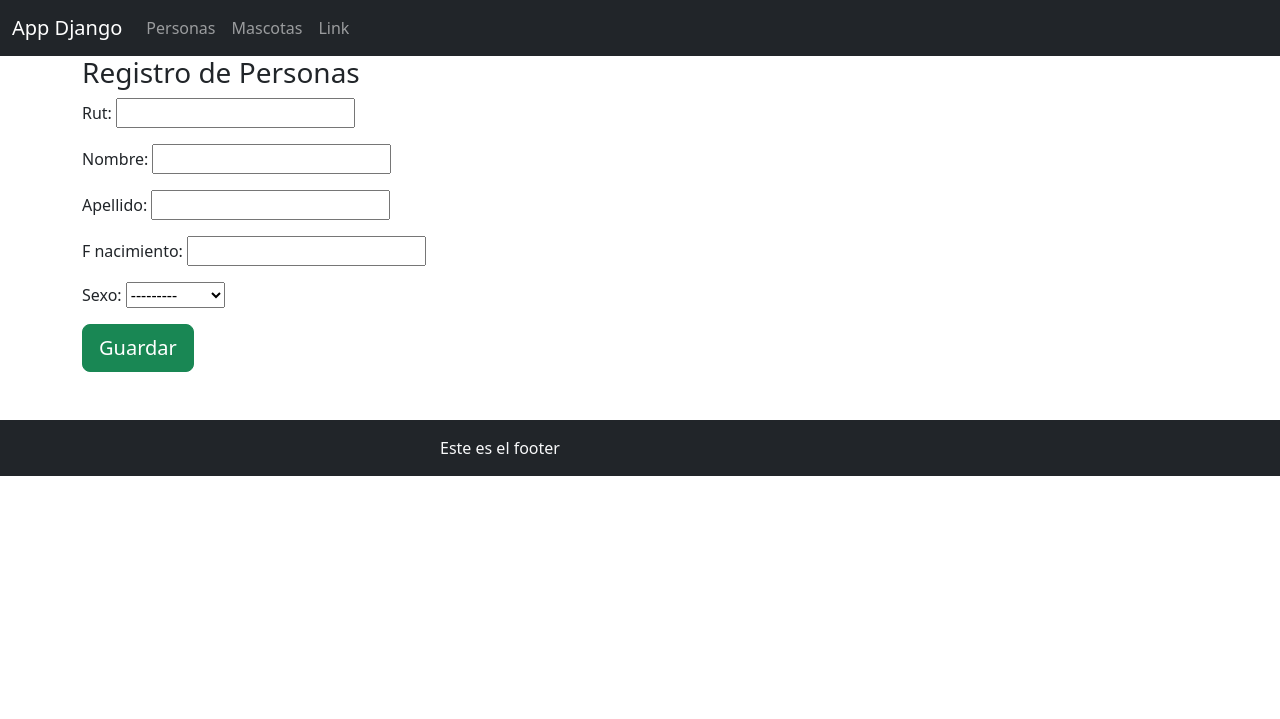
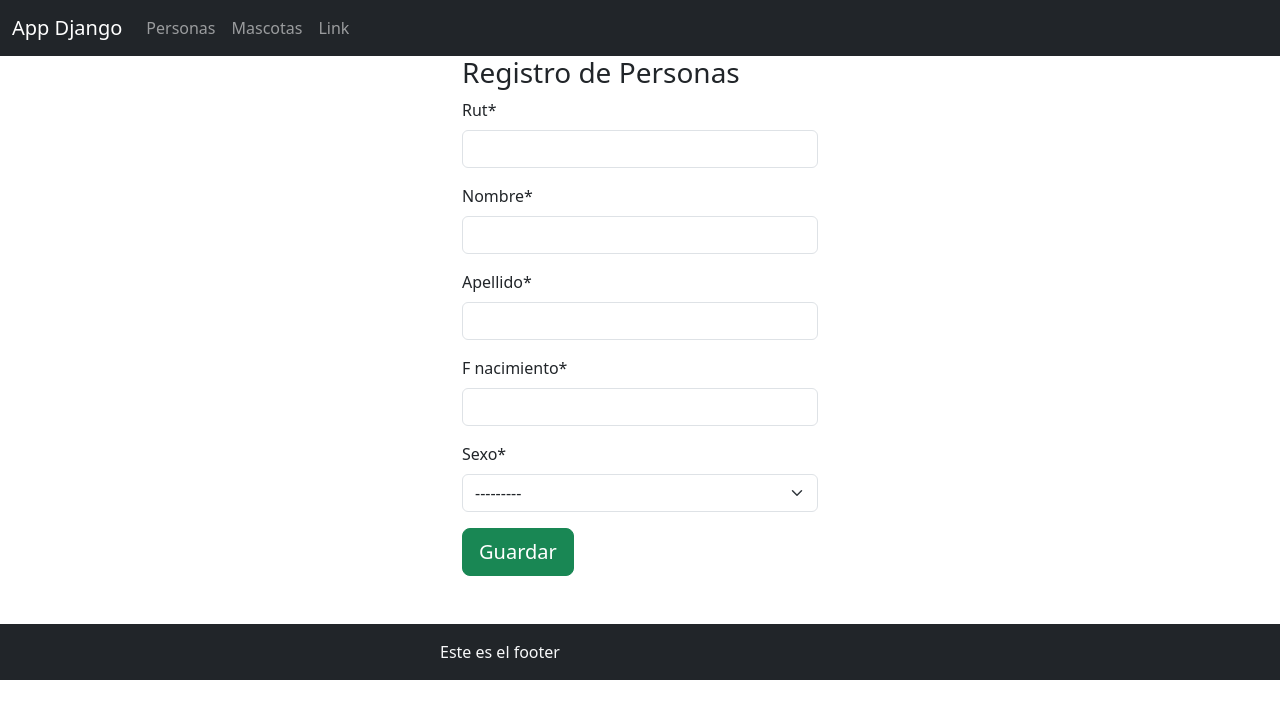
Before and after one commit to profealejandroduoc/sitio, a Django app: page /crearpersona in a window 1280 px wide. Shown: the top 719 px of the page. Run offline with Django 4.2, Linux system fonts and the light colour scheme; some libraries are stand-ins or nearby versions.

Commit message:
formulario agregar ok

```diff
--- a/aplicacion/templates/aplicacion/crearpersona.html
+++ b/aplicacion/templates/aplicacion/crearpersona.html
@@ -1,18 +1,26 @@
 {% extends 'aplicacion/base.html' %}
 {% load static %}
+{% load crispy_forms_tags %}
 
 {% block contenido %}
-<h3>Registro de Personas</h3>
 
-<form action="" method="post" enctype="multipart/form-data">
-    {% csrf_token %}
-    {{form.as_p}}
 
-    <div>
-        <input type="submit" value="Guardar" class="btn btn-success btn-lg">
+<div class="row">
+    <div class="col-sm-4"></div>
+    <div class="col-sm-4">
+        <h3>Registro de Personas</h3>
+        <form action="" method="post" enctype="multipart/form-data">
+            {% csrf_token %}
+            {{form | crispy }}
+            <div>
+                <input type="submit" value="Guardar" class="btn btn-success btn-lg">
+            </div>
+
+        </form>
     </div>
+    <div class="col-sm-4"></div>
+</div>
 
-</form>
 
 
 {% endblock contenido %}
--- a/requirements.txt
+++ b/requirements.txt
@@ -1 +1,2 @@
 django==4.2.1
+crispy-bootstrap5
--- a/sitio/settings.py
+++ b/sitio/settings.py
@@ -38,7 +38,13 @@ INSTALLED_APPS = [
     'django.contrib.messages',
     'django.contrib.staticfiles',
     'aplicacion',
+    "crispy_forms",
+    "crispy_bootstrap5",
 ]
+
+CRISPY_ALLOWED_TEMPLATE_PACKS = "bootstrap5"
+
+CRISPY_TEMPLATE_PACK = "bootstrap5"
 
 MIDDLEWARE = [
     'django.middleware.security.SecurityMiddleware',
```
